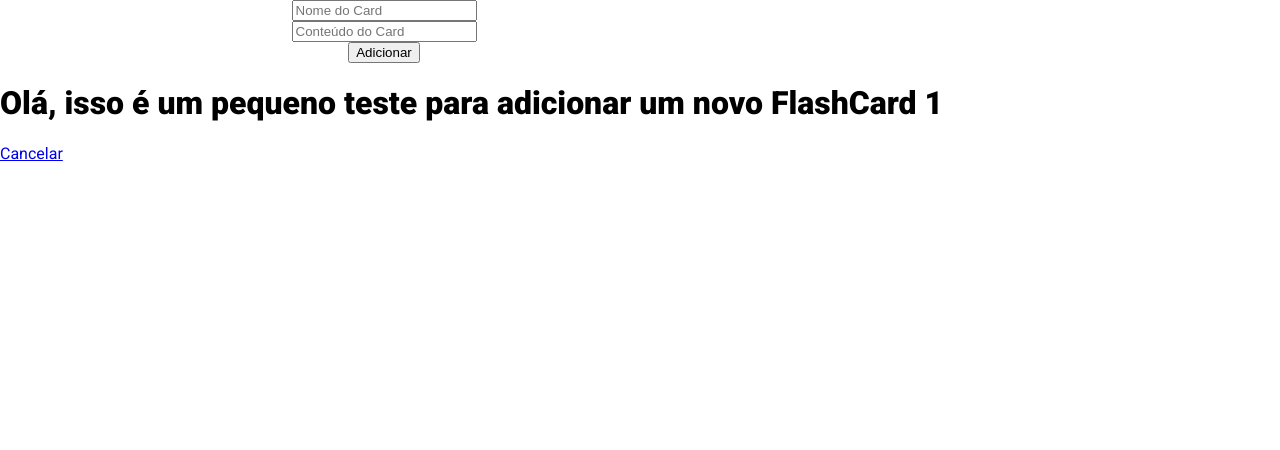
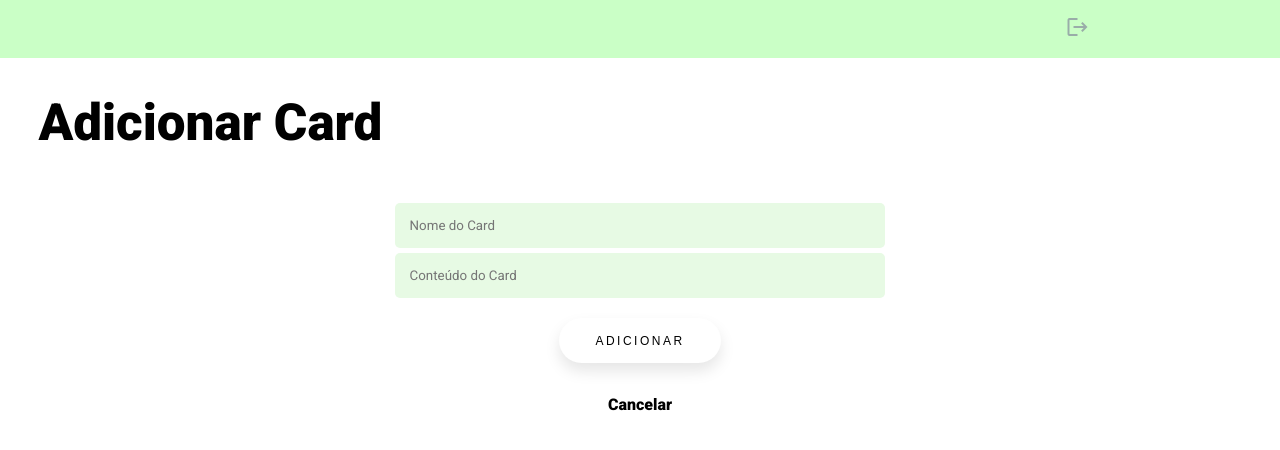
Before and after one commit to LucasPHernandes/flask_cards, a Flask app: page /adicionar/1 in a window 1280 px wide. Shown: the top 450 px of the page. Run offline with Flask 2, Linux system fonts and the light colour scheme; a user stored in the database is signed in.

Commit message:
Estilizações Feitas
* Falta criar um Favicon
* Falta criar o sistema de pesquisa dos cards -> Caso possível

```diff
--- a/app.py
+++ b/app.py
@@ -106,13 +106,16 @@ def dashboard(user_id):
 
     # print(user_id)
     try:
+        card = True
         check_id = flashCard.query.get(current_user.id)
         cards = flashCard.query.filter_by(idUsername = check_id.id)
         if cards:
             if check_id.id == current_user.id:
-                return render_template('dashboard.html', user_id=current_user.id, cards=cards)
+                return render_template('dashboard.html', card=card, user_id=current_user.id, cards=cards)
     except:
-        return render_template('dashboard.html', user_id=current_user.id)
+        card = False
+        # no_card = 'Não há nenhum card em seu Flashmind...'
+        return render_template('dashboard.html', card=card, user_id=current_user.id)
 
 
 
--- a/static/css/main.css
+++ b/static/css/main.css
@@ -291,6 +291,22 @@ body{
     margin-bottom: 15px;
     display: flex;
     flex-direction: column;
+    overflow-y: auto;
+    overflow-x: hidden;
+    overflow-wrap: break-word;
+}
+
+.card::-webkit-scrollbar {
+    width: 6px;
+    height: 10px;
+}
+.card::-webkit-scrollbar-track {
+    background-color: transparent;
+    border-radius: 10px;
+}
+.card::-webkit-scrollbar-thumb {
+    background-color: rgba(0, 0, 0, 0.4);
+    border-radius: 10px;
 }
 
 .card_text {
@@ -300,6 +316,43 @@ body{
     font-family: 'Roboto', sans-serif;
 }
 
-.card_text h4 {
-    font-size: 35px;
+h4 {
+    font-size: 1.2em;
 }
+
+.no_card {
+    font-family: 'Roboto', sans-serif;
+    font-weight: 500;
+    font-size: 1.3em;
+}
+
+/* ADD PAGE */
+.add {
+    display: flex;
+    flex-direction: column;
+    justify-content: center;
+    align-items: center;
+    text-align: center;
+    margin-top: 50px;
+    height: 100%;
+}
+
+.add a {
+    text-decoration: none;
+    color: black;
+    font-family: 'Roboto', sans-serif;
+    font-weight: bold;
+}
+
+.add a:hover {
+    text-decoration: underline;
+}
+
+.card_form {
+    width: 45%;
+    margin-bottom: 32px;
+}
+
+.md {
+    right: 15%!important;
+}
--- a/templates/addPage.html
+++ b/templates/addPage.html
@@ -2,24 +2,32 @@
 
 {% block head %}
     <title>Adicionar Card</title>
+    <style>
+        body {
+            overflow-x: hidden;
+        }
+    </style>
 {% endblock%}
 
 {% block body %}
-    {% with messages = get_flashed_messages(with_categories=true) %}
-        {% if messages %}
-            {% for message in messages %}
-                {{ message }}
-            {% endfor %}
-        {% endif %}
-    {% endwith %}
-    <form class="login_form" action="" method="post">
-        {{ form.hidden_tag() }}
-        {{ form.cardName }}
-        {{ form.cardContent }}
-        {{ form.submit }}
-    </form>
-    <h1>Olá, isso é um pequeno teste para adicionar um novo FlashCard {{ user_id }} </h1>
 
+    <nav class="menu">
+        <a href="/logout" id="deslogar" class="md-60 md" ><span class="material-icons md-60">
+            logout
+        </span></a>
+    </nav>
 
-    <a href="/dashboard/{{user_id}}">Cancelar</a>
+    <h1 class="dash_title">Adicionar Card</h1>
+
+    <div class="add">
+        <form class="login_form card_form" action="" method="post">
+            {{ form.hidden_tag() }}
+            {{ form.cardName(class='login_input card_input') }}
+            {{ form.cardContent(class='login_input card_input') }}
+            {{ form.submit(class='login_SubmitBTN') }}
+        </form>
+
+        <a href="/dashboard/{{user_id}}">Cancelar</a>
+    </div>
+
 {% endblock %}
```
Also changed, not shown: templates/dashboard.html (+22 -1 lines), database.db.
